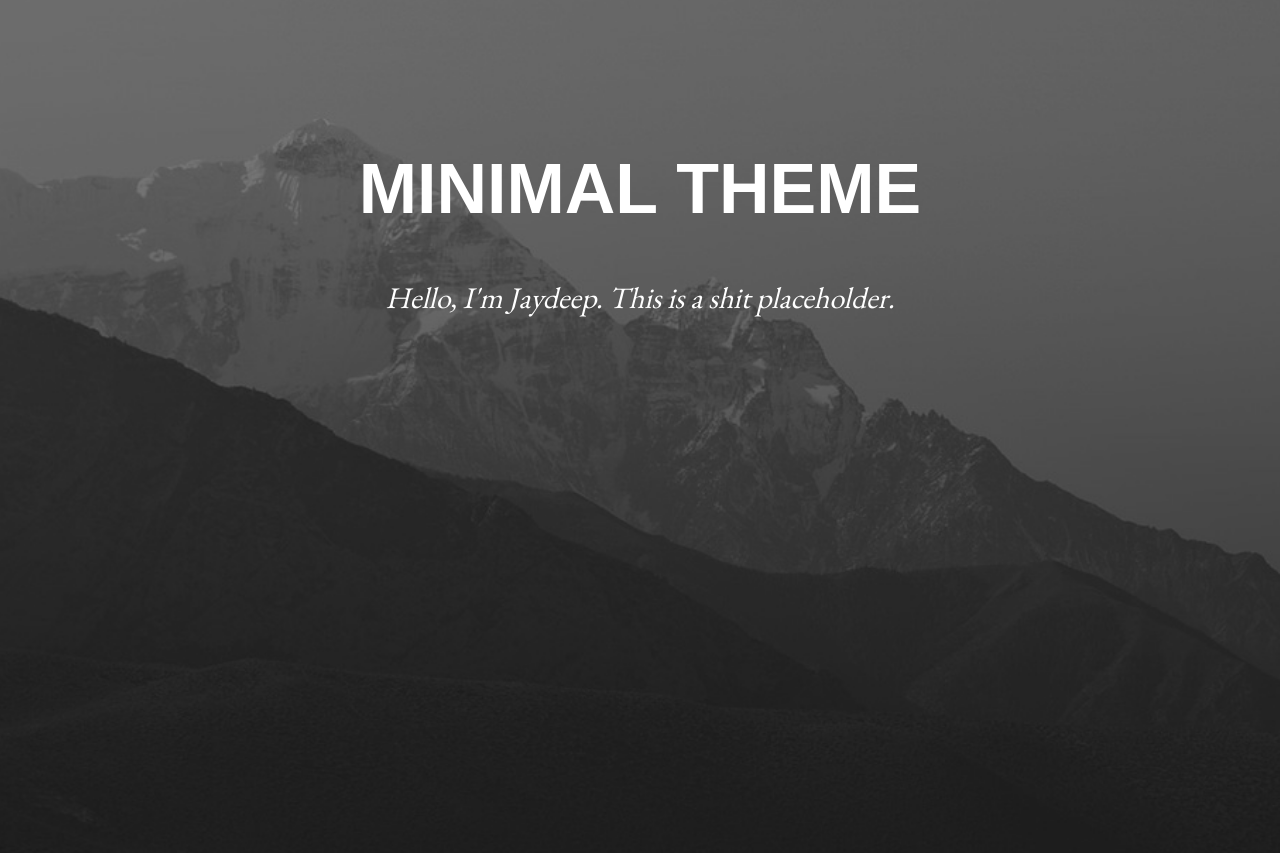
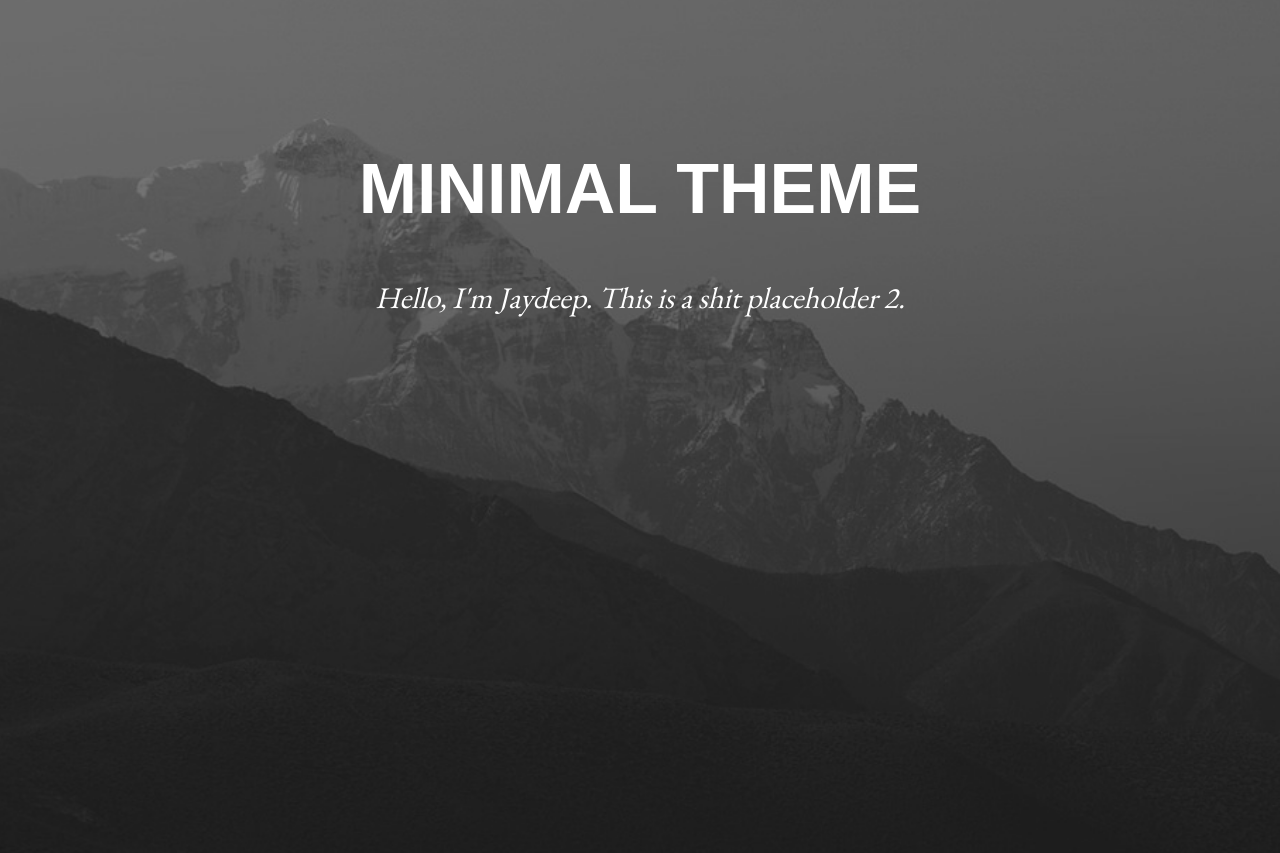
Before and after one commit to jaydeepsrimani/jaydeepsrimani.github.io, a plain HTML site: page index.html in a window 1280 px wide. Shown: the part 83-936 px from the top of the page. Drawn offline with nearby package versions, Linux system fonts and the light colour scheme; a web font is replaced by a local one.

Commit message:
Update index.html

```diff
--- a/index.html
+++ b/index.html
@@ -76,7 +76,7 @@
 			<div class="row">
 				<h1>MINIMAL THEME</h1>
 				<br>
-				<h3>Hello, I'm Jaydeep. This is a shit placeholder.</h3>
+				<h3>Hello, I'm Jaydeep. This is a shit placeholder 2.</h3>
 				<br>
 				<br>
 				<div class="col-lg-6 col-lg-offset-3">
```
